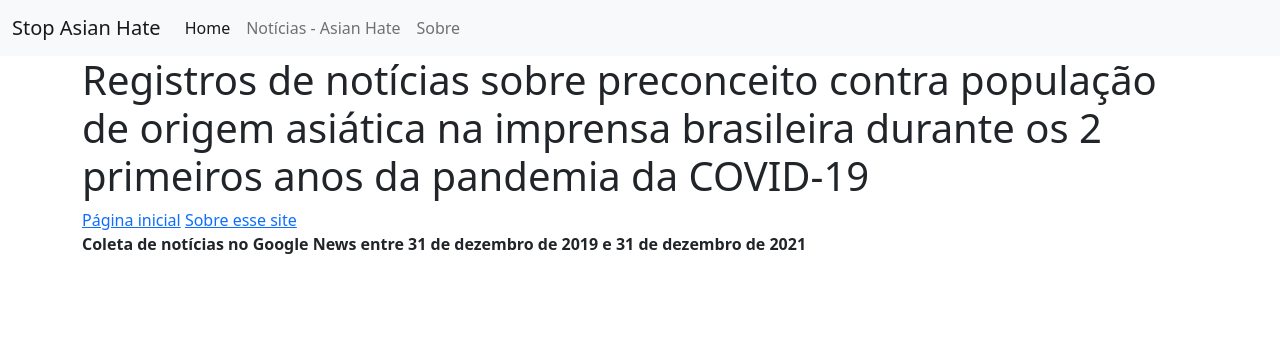
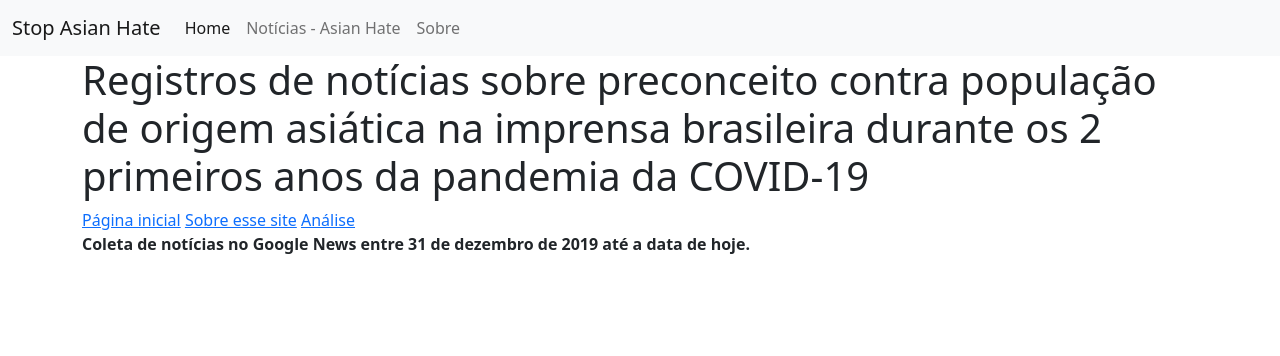
Before and after one commit to erikayukari/noticias-asian-hate, a Flask app: template templates/noticias.html in a window 1280 px wide. Shown: the top 356 px of the page. Run offline with Flask 2, Linux system fonts and the light colour scheme; the template is opened without the code that fills it, so the values that code supplies are empty.

Commit message:
Update noticias.html

```diff
--- a/templates/noticias.html
+++ b/templates/noticias.html
@@ -5,7 +5,8 @@
 {% block conteudo %}
  <a href="/">Página inicial</a>
  <a href="/sobre">Sobre esse site</a>
+<a href="/analise">Análise</a>
       <p>
-      <b> Coleta de notícias no Google News entre 31 de dezembro de 2019 e 31 de dezembro de 2021 </b>
+      <b> Coleta de notícias no Google News entre 31 de dezembro de 2019 até a data de hoje. </b>
 <p> {{ dados|safe }} </p>
 {% endblock %}
```
